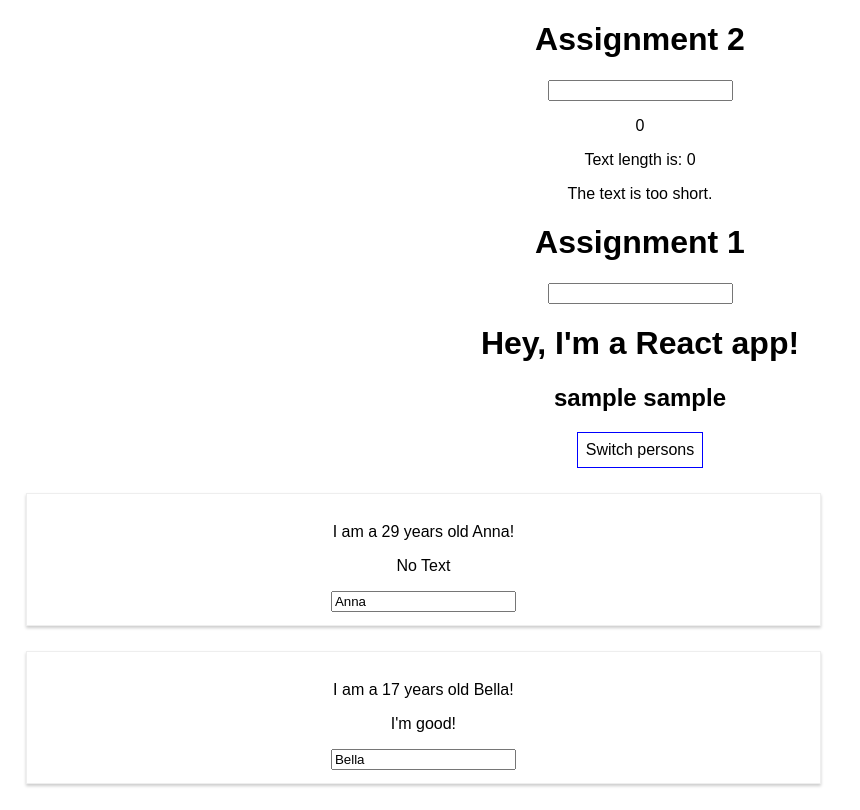
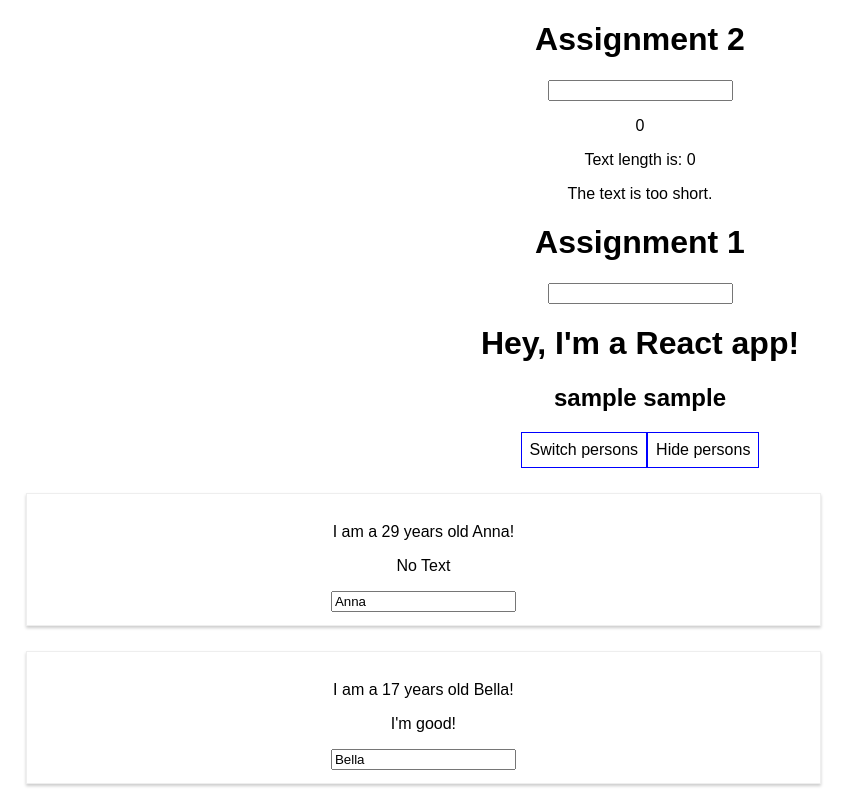
Before and after one commit to AnatolyUss/react-training, a React (Create React App) app: page / in a window 1280 px wide. Shown: the whole page, without its empty margins (0-860 px from the left). Built offline with nearby package versions, Linux system fonts and the light colour scheme.

Commit message:
added Show/Hide persons button

```diff
--- a/src/App.js
+++ b/src/App.js
@@ -19,6 +19,7 @@ class App extends Component {
   state = {
     sample_attribute: 'sample sample',
     username: '',
+    showPersons: true,
     inputField: '',
     persons: [
       { id: 0, name: 'Anna', age: this.getAge(), inner_text: undefined },
@@ -70,6 +71,24 @@ class App extends Component {
     });
   }
 
+  showPersonsOnClickHandler = event => {
+    this.setState({ showPersons: !this.state.showPersons });
+  }
+
+  getPersons = () => {
+    if (this.state.showPersons) {
+      return this.state.persons.map(person => {
+        return <Person
+          click={this.switchPersonsHandler} changed={event => this.nameChangedHandler(event, person.id)}
+          key={person.id} name={person.name} age={person.age}
+        >{person.inner_text}
+        </Person>;
+      });
+    }
+
+    return null;
+  }
+
   render() {
     const style = {
       backgroundColor: 'white',
@@ -78,14 +97,6 @@ class App extends Component {
       padding: '8px',
       cursor: 'pointer'
     };
-
-    const persons = this.state.persons.map(person => {
-      return <Person
-        click={this.switchPersonsHandler} changed={event => this.nameChangedHandler(event, person.id)}
-        key={person.id} name={person.name} age={person.age}
-      >{person.inner_text}
-      </Person>;
-    });
 
     return (
       <div className="App">
@@ -105,7 +116,13 @@ class App extends Component {
         <h2>{this.state.sample_attribute}</h2>
         <button style={style} onClick={this.switchPersonsHandler}>Switch persons</button>
 
-        <div>{persons}</div>
+        <button
+          style={style}
+          onClick={this.showPersonsOnClickHandler}>
+          {this.state.showPersons ? 'Hide persons' : 'Show persons'}
+        </button>
+
+        <div>{this.getPersons()}</div>
       </div>
     );
   }
```
